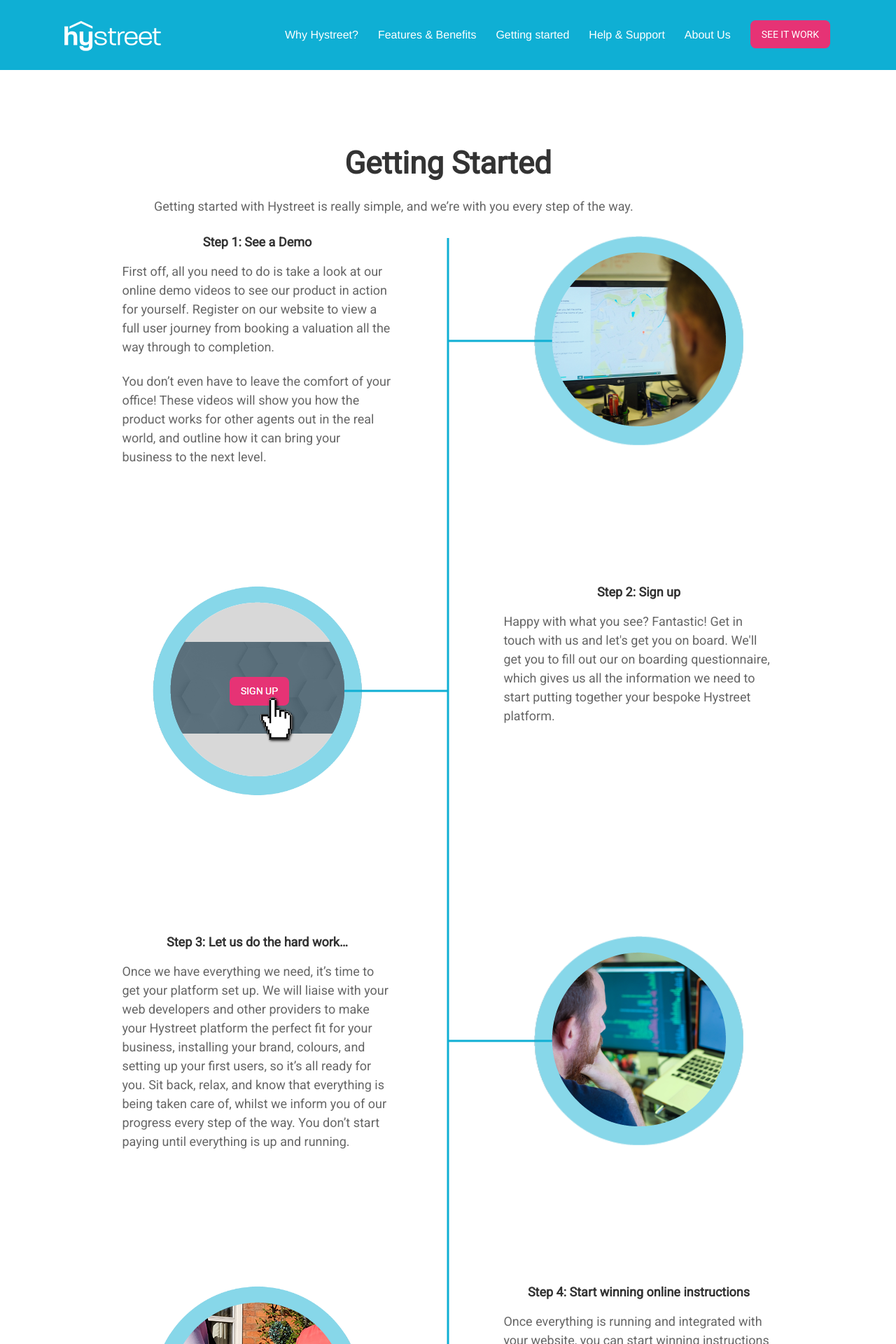
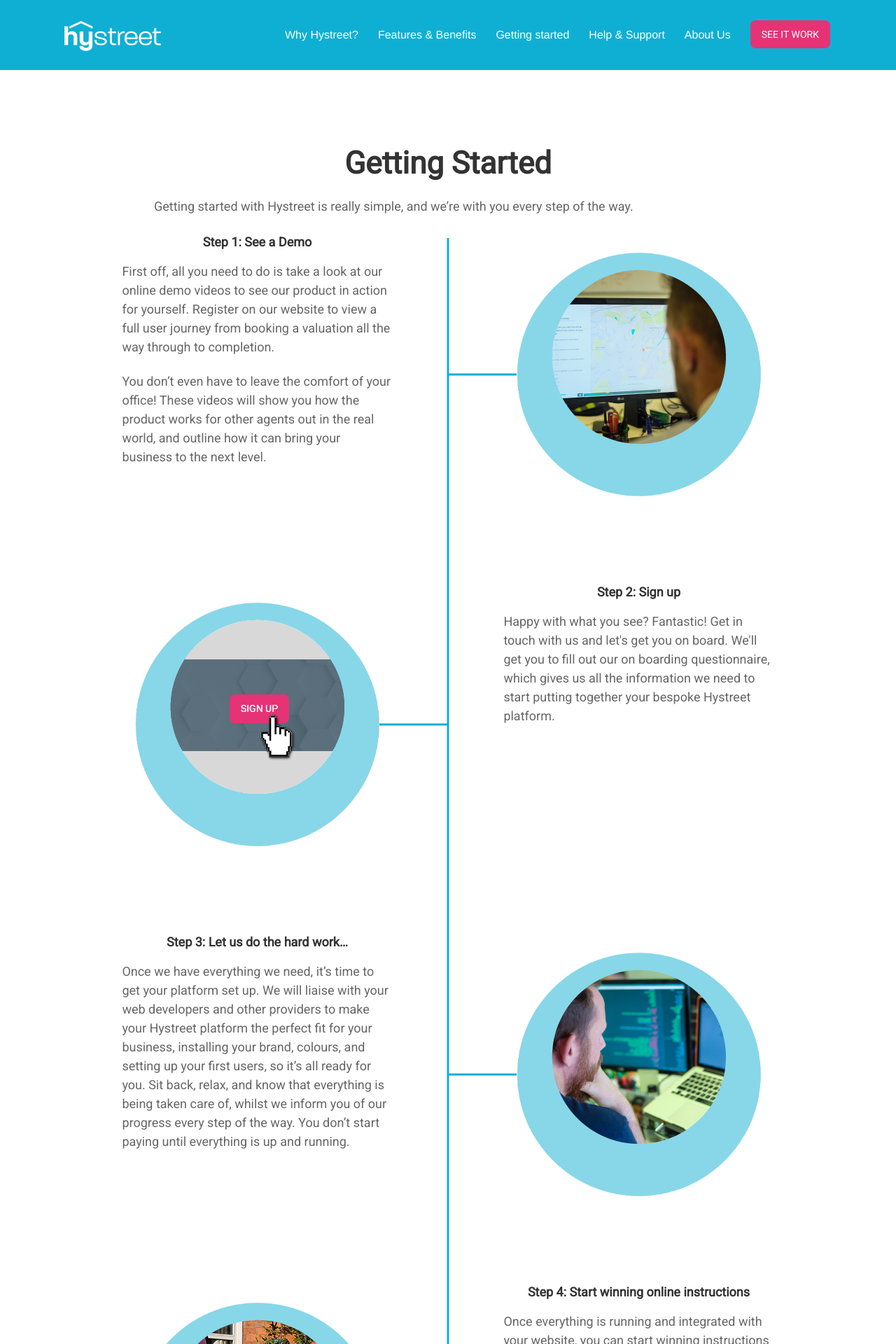
Before and after one commit to hystreet/hystreet.github.io, a Jekyll site: the page built from support/getting-started/index.html, in a window 1280 px wide. Shown: the top 1920 px of the page at 70% size. Built offline with Jekyll 4.4.1, drawn with Linux system fonts in a browser that asks for light colours; some web fonts are replaced; a script that is not in the unit is left out.

Commit message:
Update style.css

```diff
--- a/css/style.css
+++ b/css/style.css
@@ -1137,30 +1137,30 @@
 }
 
 .getting-started__wrap {
-    background: url(/images/gs-bg.png) no-repeat center;
-    background-size: 300px;
-    height: 314px;
+    background: url(/images/gs-bg@2x.png) no-repeat center;
+    background-size: 350px;
+    height: 410px;
 }
 
 .getting-started__wrap-right {
     background: url(/images/gs-bg@2x.png) no-repeat center;
-    background-size: 300px;
-    height: 314px;
+    background-size: 350px;
+    height: 410px;
 }
 
 .getting-started__wrap-right img {
-        margin-top: 30px;
+        margin-top: 55px;
 }
 
 .getting-started__wrap img {
-        margin-top: 30px;
+        margin-top: 55px;
 }
 
 .getting-started__wrap:after {
     position: absolute;
     top: 50%;
     left: 0;
-    width: 50%;
+    width: 18%;
     height: 3px;
     transform: translateY(-50%);
     content: "";
@@ -1173,7 +1173,7 @@
     position: absolute;
     top: 50%;
     right: 0;
-    width: 50%;
+    width: 18%;
     height: 3px;
     transform: translateY(-50%);
     content: "";
```
